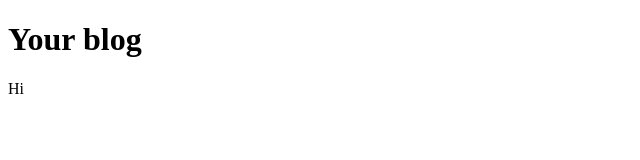
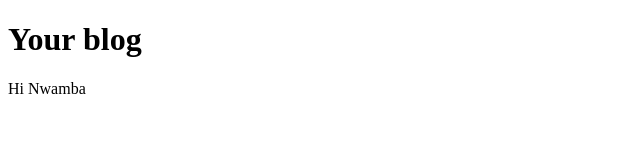
Before and after one commit to christiannwamba/publish-github, a plain HTML site: page index.html in a window 1280 px wide. Shown: the full height of the page, 0-640 px from the left. Drawn offline with Linux system fonts and the light colour scheme.

Commit message:
Updated greeting

```diff
--- a/index.html
+++ b/index.html
@@ -7,6 +7,6 @@
 </head>
 <body>
   <h1>Your blog</h1>
-  <p>Hi</p>
+  <p>Hi Nwamba</p>
 </body>
 </html>
```
